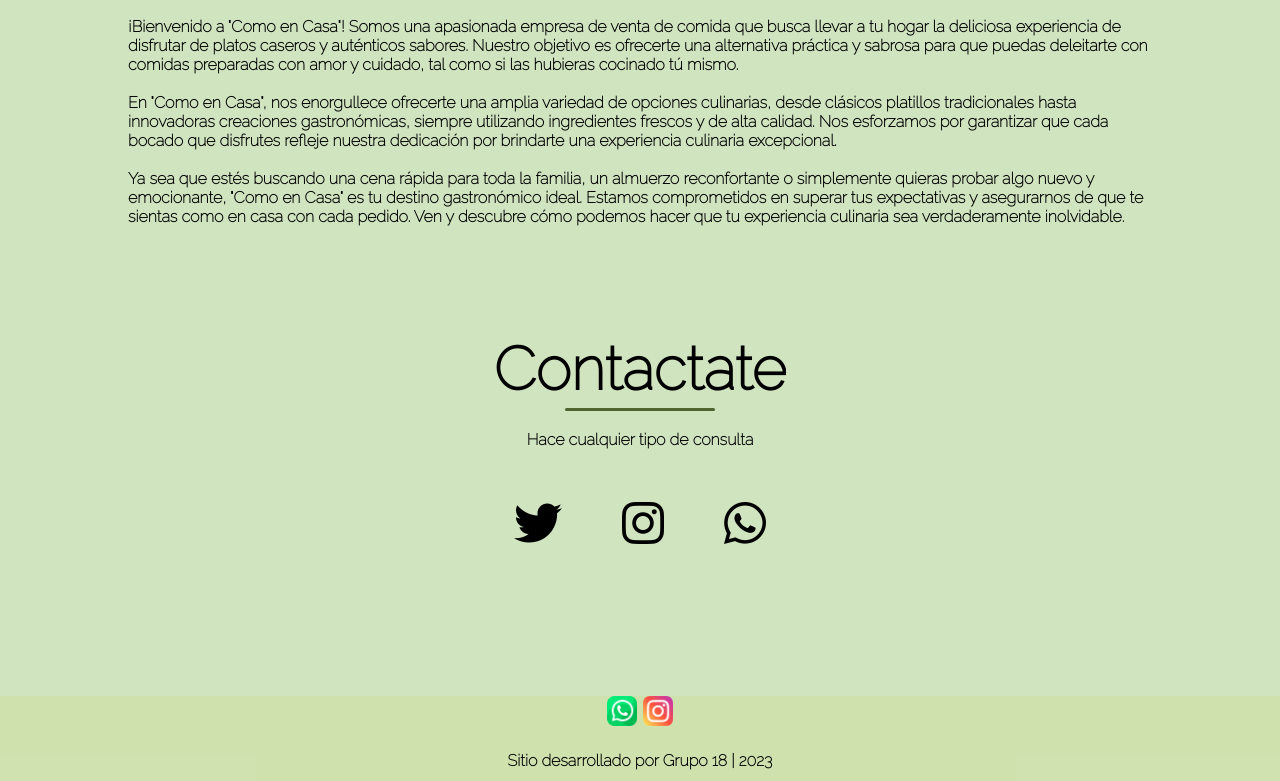
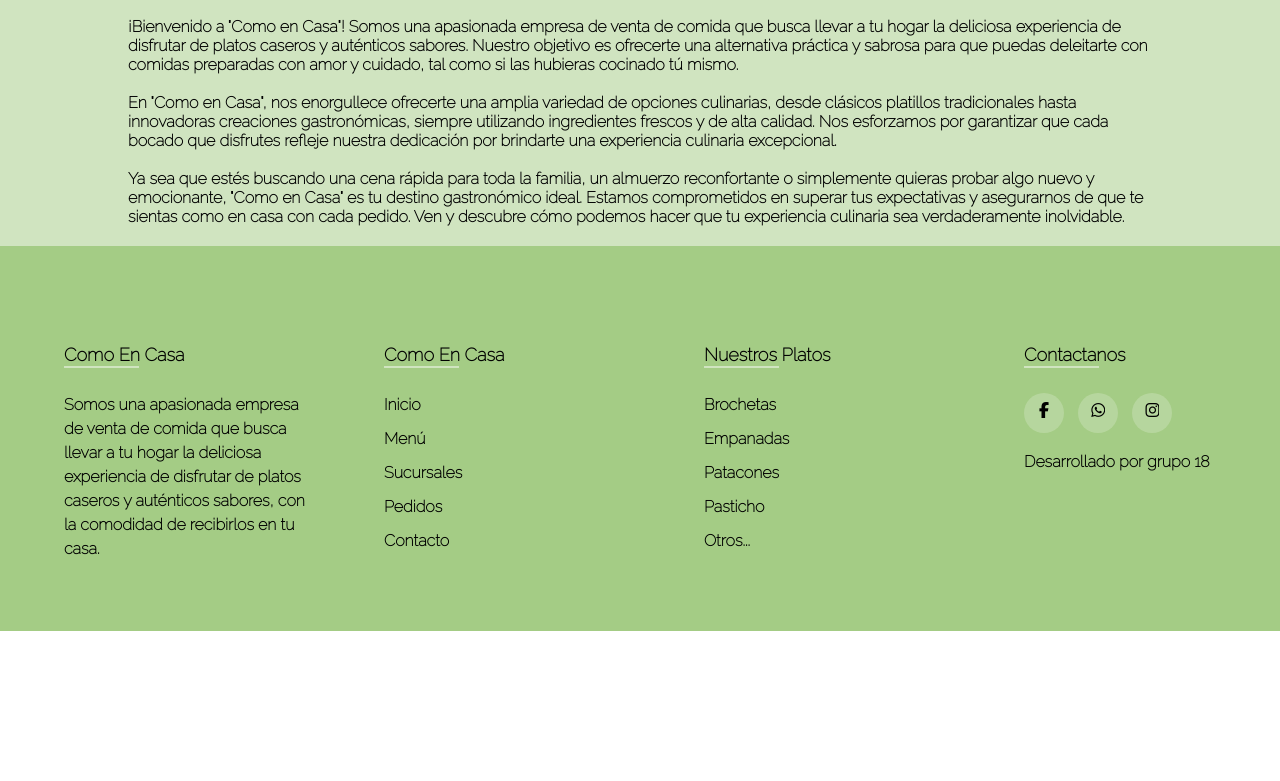
Before and after one commit to Grupo18codoAcodo/ProyectoComoEnCasa, a plain HTML site: page index.html in a window 1280 px wide. Shown: the part 1021-1802 px from the top of the page. After the commit the page ends 1652 px from the top, so only its background shows below. Drawn offline with nearby package versions, Linux system fonts and the light colour scheme; a web font is replaced by a local one.

Commit message:
con footer tomy

```diff
--- a/contacto.html
+++ b/contacto.html
@@ -22,8 +22,6 @@
     <header></header>
     <!-- ---------------Fin header ------->
 
-    <main>
-
     <div class="elemento">
       <h3 id="h3-formulario">Complete el Formulario</h3> <hr>
       <!-- <form action="show_data.html" target="_blank"> -->
@@ -46,7 +44,7 @@
 
 
 <!--──────────────contacto y footer────────────────-->
-<div id="contacto">
+<!-- <div id="contacto">
   <h3>Contactate<hr></h3>
   <h4>Hace cualquier tipo de consulta</h4>
    <div class="red-social">
@@ -54,18 +52,15 @@
      <a href="" target="_blank"><i class="fab fa-instagram"></i></a>
       <a href="" target="_blank"><i class="fab fa-whatsapp"></i></a>
    </div>
- </div>
+</div> -->
 
 <script src="https://kit.fontawesome.com/2a437e5022.js" crossorigin="anonymous"></script>
 </main>
 
-<footer class="copyright">
+<footer class="footer">
 </footer>
 
-
-
-
-
-
+<script src="js/HederYfooter.js"></script>
+<script src="js/script.js"></script>
 </body>
 </html>
--- a/css/estilos.css
+++ b/css/estilos.css
@@ -262,8 +262,11 @@
     text-align: center;
     border: none;
     outline: none;
-    cursor: pointer;
   }
+  .button-contador:active {
+    background-color: rgb(55, 65, 35);
+  }
+
   #AgrePed {
     display: inline-block;
     font-family: 'Time', cursive;
@@ -278,9 +281,7 @@
     outline: none;
     cursor: pointer;
   }
-  .button-contador:active {
-    background-color: rgb(55, 65, 35);
-  }
+
 
   .producto-numero {
     display: inline-block;
@@ -299,28 +300,79 @@
                             pie de página
 ────────────────────────────────────────────────────────────────────────────────*/
 
-  footer {
-    width: 100%;
-    height: 100%;
-    background-color: var(--principal-header-background);
-  }
+.container{
+  max-width: 2170px;
+  margin:auto;
+}
+.row{
+  display: flex;
+  flex-wrap: wrap;
+}
+ul{
+  list-style: none;
+}
+.footer{
+  background-color: #a4cc85;
+  padding: 70px 0;
+  line-height: 1.5;
 
-  .copyright {
-    color: var(--principal-fonts-color);
-    line-height: 40px;
-    text-align: center;
-  }
+}
+.footer-col{
+   width: 20%;
+   padding: 0 0 0 4rem;
+}
+.footer-col h4{
+  font-size: 18px;
+  color: var(--principal-font-family);
+  text-transform: capitalize;
+  margin: 25px 0;
+  font-weight: 800;
+  position: relative;
+}
+.footer-col h4::before{
+  content: '';
+  position: absolute;
+  left:0;
+  bottom: 0;
+  background-color: var(--principal-background);
+  height: 2px;
+  box-sizing: border-box;
+  width: 75px;
+}
+.footer-col ul li:not(:last-child){
+  margin-bottom: 10px;
+}
+.footer-col ul li a{
+  font-size: 16px;
+  text-transform: capitalize;
+  color: var(--principal-font-family);
+  text-decoration: none;
+  font-weight: 600;
+  color: var(--principal-font-family);
+  display: block;
+  transition: all 0.3s ease;
+}
+.footer-col ul li a:hover{
+  color: var(--principal-font-family);
+  padding-left: 8px;
+}
+.footer-col .social-links a{
+  display: inline-block;
+  height: 40px;
+  width: 40px;
+  background-color: rgba(255,255,255,0.2);
+  margin:0 10px 10px 0;
+  text-align: center;
+  line-height: 40px;
+  border-radius: 50%;
+  color: var(--principal-font-family);
+  transition: all 0.5s ease;
+}
+.footer-col .social-links a:hover{
+  color: var(--principal-font-family);
+  background-color: var(--principal-decor-color);
+}
 
-  .copyright a{
-    color: #fff;
-    font-size: 1rem;
-    letter-spacing: 1px;
-    text-decoration: none;
-  }
-
-  .copyright a:hover{
-    color: var(--principal-decor-color);
-  }
  /*──────────────────────────────────────────────────────────────────────────────
                                 contacto
   ────────────────────────────────────────────────────────────────────────────────*/
@@ -461,3 +513,16 @@
       margin: 10px 0;
     }
   }
+
+  /*responsive footer*/
+  @media(max-width: 767px){
+    .footer-col{
+      width: 50%;
+      margin-bottom: 30px;
+  }
+  }
+  @media(max-width: 574px){
+    .footer-col{
+      width: 100%;
+  }
+  }
--- a/index.html
+++ b/index.html
@@ -46,7 +46,7 @@
 	  </div>
 
 	  <!--──────────────contacto y footer────────────────-->
-	  	<div id="contacto">
+	  	<!-- <div id="contacto">
 		   <h3>Contactate<hr></h3>
 		   <h4>Hace cualquier tipo de consulta</h4>
 		    <div class="red-social">
@@ -54,13 +54,13 @@
 			  <a href="" target="_blank"><i class="fab fa-instagram"></i></a>
          	  <a href="" target="_blank"><i class="fab fa-whatsapp"></i></a>
 		    </div>
-		</div>
+		</div> -->
 
 		<script src="https://kit.fontawesome.com/2a437e5022.js" crossorigin="anonymous"></script>
 	</main>
 
 
-	<footer class="copyright">
+	<footer class="footer">
     </footer>
 
 	<script src="js/HederYfooter.js"></script>
--- a/js/HederYfooter.js
+++ b/js/HederYfooter.js
@@ -15,14 +15,45 @@ document.querySelector("header").innerHTML=miheader
 //****************************************************************
 
 //++++++++++++++++++++++ Creando mi Footer*************************
-let miFooter=`<nav>
-<a href="https://api.whatsapp.com/send?phone=1127098137" target="_blank">
-    <img src="./img/whatsapp.png" alt="Contacto" width="30" height="30">
-</a>
-<a href="https://www.instagram.com/comoencasa_ar/" target="_blank">
-    <img src="./img/instagram.png" alt="instagram" width="30" height="30">
-</a>
-</nav>
-<p>Sitio desarrollado por Grupo 18 | 2023</p>`
+let miFooter=`
+<div class="container">
+<div class="row">
+  <div class="footer-col">
+    <h4>Como en casa</h4>
+    <p>
+    Somos una apasionada empresa de venta de comida que busca llevar a tu hogar la deliciosa experiencia de disfrutar de platos caseros y auténticos sabores, con la comodidad de recibirlos en tu casa.
+    </p>
+  </div>
+  <div class="footer-col">
+    <h4>Como en casa</h4>
+    <ul>
+    <li><a href="index.html">Inicio</a></li>
+    <li><a href="menu.html">Menú</a></li>
+    <li><a href="sucuarsales.html">Sucursales</a></li>
+    <li><a href="pedidos.html">Pedidos</a></li>
+    <li><a href="contacto.html">Contacto</a></li>
+    </ul>
+  </div>
+  <div class="footer-col">
+    <h4>Nuestros platos</h4>
+    <ul>
+      <li><a href="#">Brochetas</a></li>
+      <li><a href="#">Empanadas</a></li>
+      <li><a href="#">Patacones</a></li>
+      <li><a href="#">Pasticho</a></li>
+      <li><a href="#">Otros...</a></li>
+    </ul>
+  </div>
+  <div class="footer-col">
+    <h4>Contactanos</h4>
+    <div class="social-links">
+      <a href="#"><i class="fab fa-facebook-f"></i></a>
+      <a href="https://api.whatsapp.com/send?phone=1127098137"><i class="fab fa-whatsapp"></i></a>
+      <a href="https://www.instagram.com/comoencasa_ar/"><i class="fab fa-instagram"></i></a>
+      <p>Desarrollado por grupo 18</p>
+    </div>
+  </div>
+</div>
+</div>`
 document.querySelector("footer").innerHTML=miFooter
 //+++++++++++++++++++++++++++++++++++++++++++++++++++++++++++++++++
--- a/js/validaciones.js
+++ b/js/validaciones.js
@@ -37,7 +37,7 @@ var validarCiudad = function (e) {
 
 var validarZipcode = function (e) {
   if (formulario.zipcode.value == 0) { // Si el campo id="nombre" del form está vacio...
-        alert("Completa el campo codigo posta")
+      alert("Completa el campo codigo postal")
       e.preventDefault() // Evita el comportamiento por defecto
   }
 }
```
Also changed, not shown: menu.html (+2 -1 lines), nosotros.html (+1 -1 lines), pedidos.html (+3 -3 lines), sucuarsales.html (+2 -1 lines), js/script.js (indentation only). Lines whose indentation alone changed are shown as unchanged.
